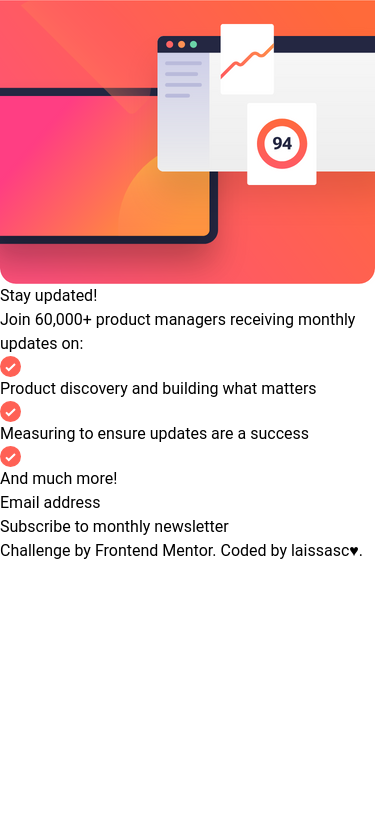
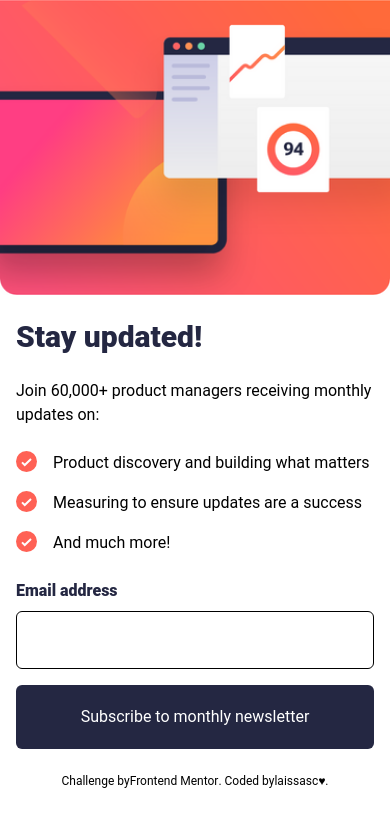
Before and after one commit to LaissaSaraiva/Newsletter-sign-up-form-with-success-message, a website: page src/index.html in a window 390 px wide. Drawn offline with Linux system fonts and the light colour scheme.

Commit message:
feat: inicia estilização mobile

```diff
--- a/src/index.html
+++ b/src/index.html
@@ -14,39 +14,39 @@
     .attribution a { color: hsl(228, 45%, 44%); }
   </style> -->
 </head>
-<body class="font-roboto">
+<body class="font-roboto h-screen">
   <!-- Sign-up form start -->
-  <div class="newsletter__card">
-    <div class="newsletter__img">
-      <img class="newsletter__img__mobile" src="../assets/images/illustration-sign-up-mobile.png" alt="">
+  <div class="newsletter__card flex flex-col items-center">
+    <div class="newsletter__img w-full">
+      <img class="newsletter__img__mobile w-full" src="../assets/images/illustration-sign-up-mobile.png" alt="">
       <img class="newsletter__img__desktop hidden" src="../assets/images/illustration-sign-up-desktop.png" alt="">
      </div>
-    <div class="newsletter__form__container">
-      <h1 class="newsletter__title">Stay updated!</h1>
+    <div class="newsletter__form__container px-4 py-6 flex flex-col gap-6">
+      <h1 class="newsletter__title text-dark-grey font-extrabold text-3xl">Stay updated!</h1>
       <p class="newsletter__description">Join 60,000+ product managers receiving monthly updates on:</p>
-      <ul class="newsletter__list">
-        <li class="list__item">
+      <ul class="newsletter__list flex flex-col gap-4">
+        <li class="list__item flex gap-4">
           <svg xmlns="http://www.w3.org/2000/svg" width="21" height="21" viewBox="0 0 21 21"><g fill="none"><circle cx="10.5" cy="10.5" r="10.5" fill="#FF6155"/><path stroke="#FFF" stroke-width="2" d="M6 11.381 8.735 14 15 8"/></g></svg>
           <span>Product discovery and building what matters</span>
         </li>
-        <li class="list__item">
+        <li class="list__item flex gap-4">
           <svg xmlns="http://www.w3.org/2000/svg" width="21" height="21" viewBox="0 0 21 21"><g fill="none"><circle cx="10.5" cy="10.5" r="10.5" fill="#FF6155"/><path stroke="#FFF" stroke-width="2" d="M6 11.381 8.735 14 15 8"/></g></svg>
           <span>Measuring to ensure updates are a success</span>
         </li>
-        <li class="list__item">
+        <li class="list__item flex gap-4">
           <svg xmlns="http://www.w3.org/2000/svg" width="21" height="21" viewBox="0 0 21 21"><g fill="none"><circle cx="10.5" cy="10.5" r="10.5" fill="#FF6155"/><path stroke="#FFF" stroke-width="2" d="M6 11.381 8.735 14 15 8"/></g></svg>
           <span>And much more!</span>
         </li>
       </ul>
 
-      <form action="" class="newsletter__form">
-        <div class="form__email">
-          <label for="email">Email address </label>
-          <input type="email" name="email" id="email" required>
+      <form action="" class="newsletter__form flex flex-col gap-4">
+        <div class="form__email flex flex-col gap-2 w-full">
+          <label class="font-extrabold text-dark-grey" for="email">Email address </label>
+          <input class="border rounded-md p-4" type="email" name="email" id="email" required>
         </div>
 
-        <div class="form__button">
-          <input type="submit" value="Subscribe to monthly newsletter">
+        <div class="form__button w-full">
+          <input type="submit" value="Subscribe to monthly newsletter" class="rounded-md bg-dark-grey text-white p-5 w-full">
         </div>
       </form>
     </div>
@@ -78,7 +78,7 @@
   <!-- Success message end -->
 
   <footer>
-    <div class="attribution">
+    <div class="attribution text-xs flex items-center justify-center">
       Challenge by <a href="https://www.frontendmentor.io?ref=challenge" target="_blank">Frontend Mentor</a>.
       Coded by <a href="https://github.com/LaissaSaraiva" target="_blank">laissasc♥</a>.
     </div>
--- a/tailwind.config.js
+++ b/tailwind.config.js
@@ -6,19 +6,19 @@ module.exports = {
       tablet: "960px",
       desktop: "1024px"
     },
-    fontSize: {
-      sm: '16px',
-    },
     fontFamily: {
       roboto: 'Roboto, sans-serif',
     },
+    colors: {
+      tomato: 'hsl(4, 100%, 67%)',
+      'dark-grey': 'hsl(234, 29%, 20%)',
+      'charcoal-grey': 'hsl(235, 18%, 26%)',
+      grey:'hsl(231, 7%, 60%)',
+      white: 'hsl(0, 0%, 100%)'
+    },
     extend: {
-      colors: {
-        tomato: 'hsl(4, 100%, 67%)',
-        'dark-grey': 'hsl(234, 29%, 20%)',
-        'charcoal-grey': 'hsl(235, 18%, 26%)',
-        grey:'hsl(231, 7%, 60%)',
-        white: 'hsl(0, 0%, 100%)'
+      fontSize: {
+        sm: '16px',
       },
     },
   },
```
Also changed, not shown: src/css/styles.css.
